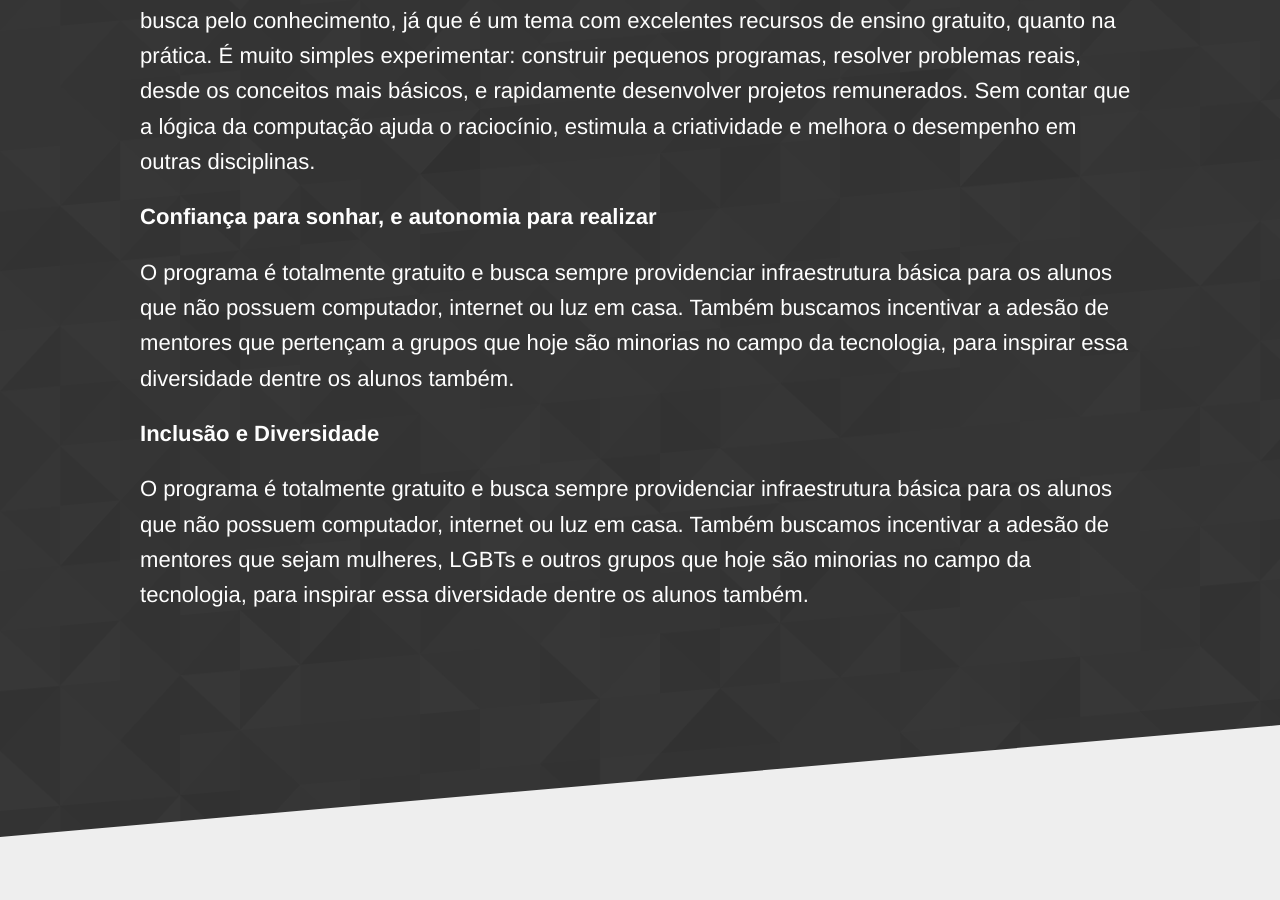
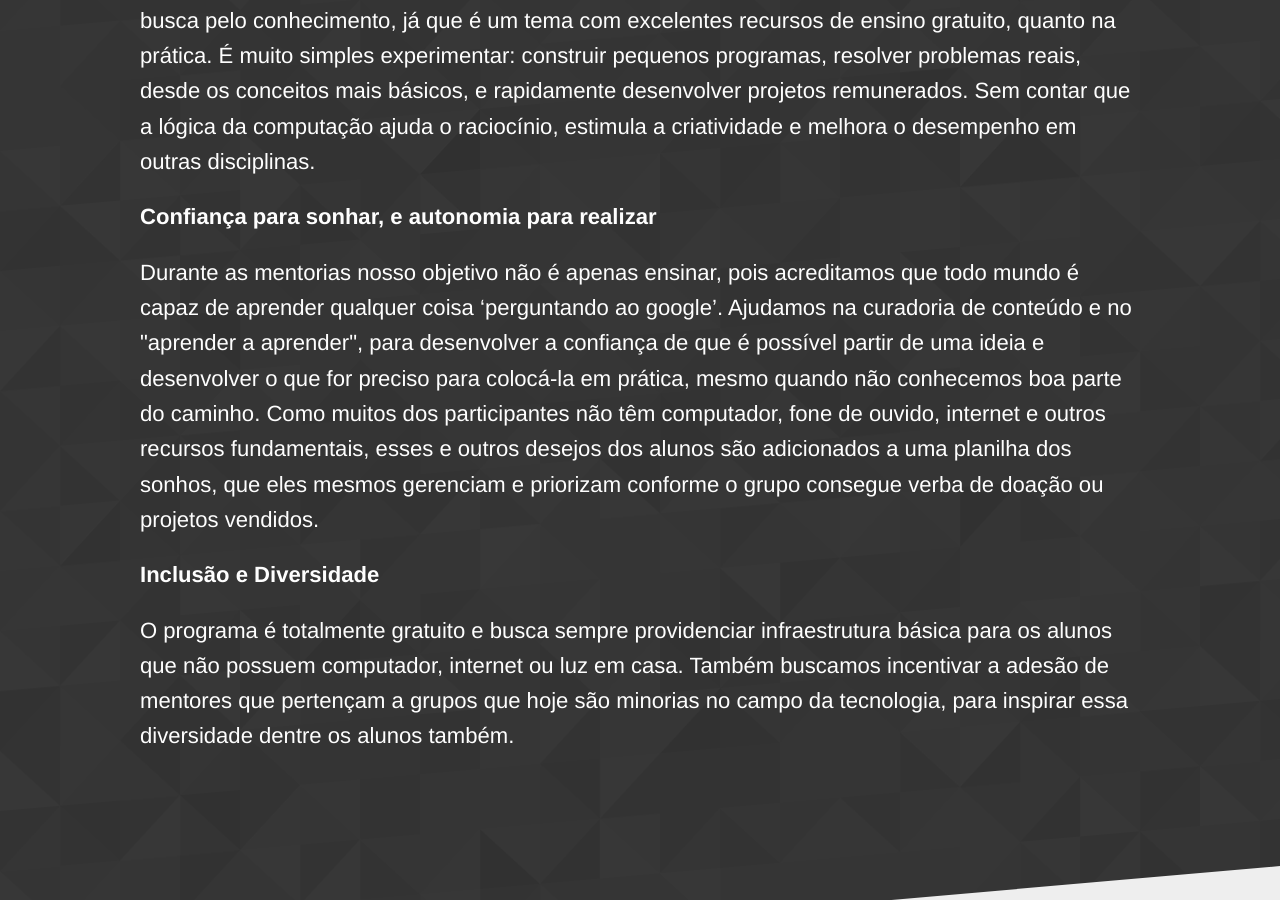
Before and after one commit to codaqui/codaqui.github.io, a Jekyll site: the page built from sobre.html, in a window 1280 px wide and 900 px high, scrolled down 1010 px. Built offline with Jekyll 4.4.1, drawn with Linux system fonts in a browser that asks for light colours; nearby versions of some CDN libraries.

Commit message:
Update sobre.html

```diff
--- a/sobre.html
+++ b/sobre.html
@@ -10,9 +10,9 @@ subtitle: Entenda um pouco mais sobre o projeto e acompanhe nossas atividades.
 	<p><strong>Foco em tecnologia</strong></p>
 	<p> Hoje trabalhamos com foco no aprendizado de programação e outros temas associados ao desenvolvimento de produtos e serviços digitais. Acreditamos que com um mínimo - computador, energia e internet - é possível botar jovens de baixa renda em condições menos desiguais. Tanto na busca pelo conhecimento, já que é um tema com excelentes recursos de ensino gratuito, quanto na prática. É muito simples experimentar: construir pequenos programas, resolver problemas reais, desde os conceitos mais básicos, e rapidamente desenvolver projetos remunerados. Sem contar que a lógica da computação ajuda o raciocínio, estimula a criatividade e melhora o desempenho em outras disciplinas.</p>
 	<p><strong>Confiança para sonhar, e autonomia para realizar</strong></p>
+	<p> Durante as mentorias nosso objetivo não é apenas ensinar, pois acreditamos que todo mundo é capaz de aprender qualquer coisa ‘perguntando ao google’. Ajudamos na curadoria de conteúdo e no "aprender a aprender", para desenvolver a confiança de que é possível partir de uma ideia e desenvolver o que for preciso para colocá-la em prática, mesmo quando não conhecemos boa parte do caminho. Como muitos dos participantes não têm computador, fone de ouvido, internet e outros recursos fundamentais, esses e outros desejos dos alunos são adicionados a uma planilha dos sonhos, que eles mesmos gerenciam e priorizam conforme o grupo consegue verba de doação ou projetos vendidos.</p>
+	<p><strong>Inclusão e Diversidade</strong></p>
 	<p> O programa é totalmente gratuito e busca sempre providenciar infraestrutura básica para os alunos que não possuem computador, internet ou luz em casa. Também buscamos incentivar a adesão de mentores que pertençam a grupos que hoje são minorias no campo da tecnologia, para inspirar essa diversidade dentre os alunos também.</p>
-	<p><strong>Inclusão e Diversidade</strong></p>
-	<p> O programa é totalmente gratuito e busca sempre providenciar infraestrutura básica para os alunos que não possuem computador, internet ou luz em casa. Também buscamos incentivar a adesão de mentores que sejam mulheres, LGBTs e outros grupos que hoje são minorias no campo da tecnologia, para inspirar essa diversidade dentre os alunos também.</p>
 
 	</div>
 </section>
```
